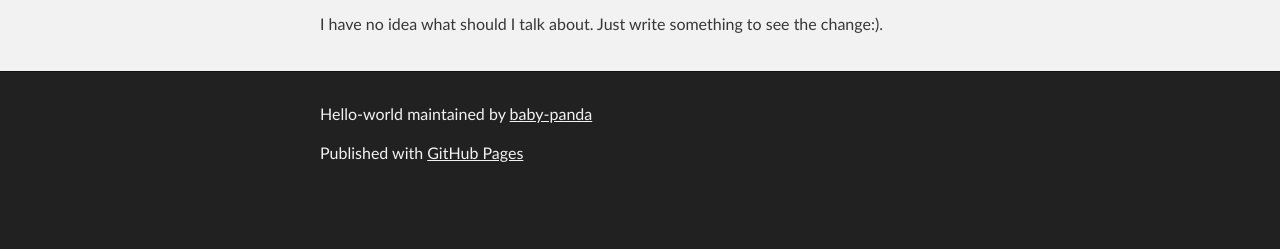
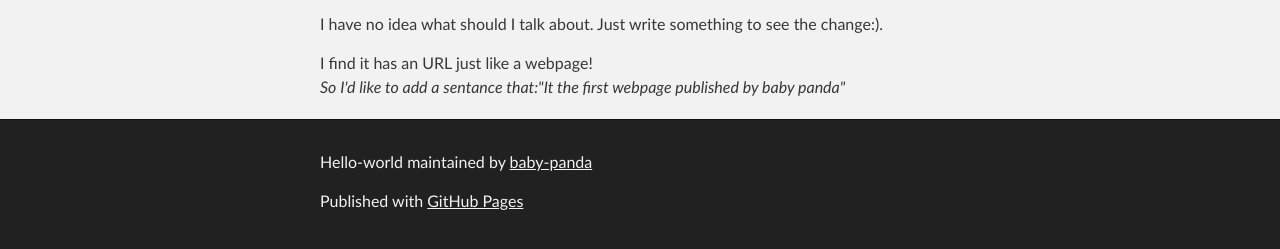
Before and after one commit to BamboWu/hello-world, a plain HTML site: page index.html in a window 1280 px wide. Shown: the part 351-600 px from the top of the page. Drawn offline with Linux system fonts and the light colour scheme.

Commit message:
Update index.html
Let's see if the change will be applyed to the webpage

```diff
--- a/index.html
+++ b/index.html
@@ -37,6 +37,9 @@
 <p>Follow the guide to explore the GitHub</p>
 
 <p>I have no idea what should I talk about. Just write something to see the change:).</p>
+<b>I find it has an URL just like a webpage!</b>
+<br/>
+<em>So I'd like to add a sentance that:"It the first webpage published by baby panda"</em>
       </section>
     </div>
 
```
